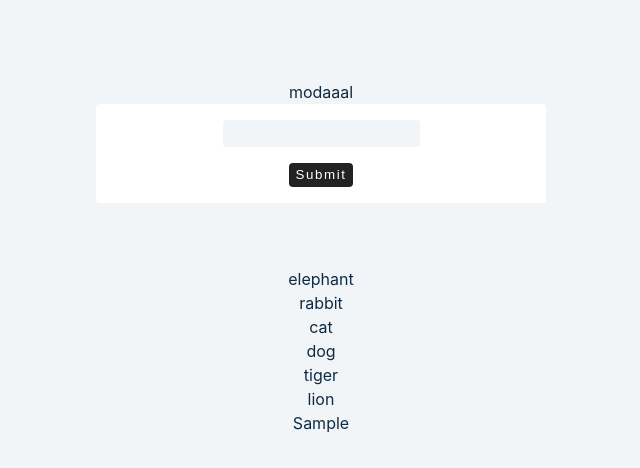
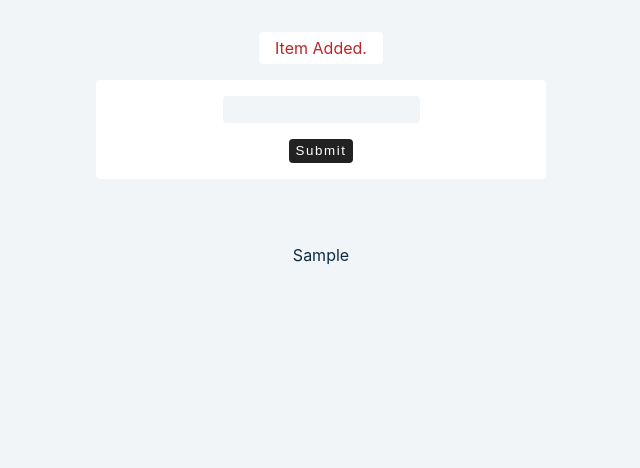
Before and after one commit to VertikaJain/music-classification-python, a React (Create React App) app: page / in a window 1280 px wide. Both pictures are taken after typing "Sample" into the empty fields and a click on the button "Submit". Shown: the top 468 px of the page, without its empty margins (319-959 px from the left). Built offline with nearby package versions, Linux system fonts and the light colour scheme.

Commit message:
Add item example using useReducer

```diff
--- a/src/6-useReducer/index.js
+++ b/src/6-useReducer/index.js
@@ -10,34 +10,49 @@ const data = [
     { id: 6, name: 'lion' },
 ];
 
+const reducer = (state, action) => { // always return state otherwise it will result into an error -> undefined state
+    if (action.type === "ADD_ITEM") {
+        return { ...state, animals: [...state.animals, action.payload], isModalOpen: true, modalContent: "Item added." }
+    }
+    if (action.type === "NO_VALUE") {
+        return { ...state, isModalOpen: true, modalContent: "Please add Item." }
+    }
+
+    throw new Error("Invalid Action.")
+}
+
+const defaultState = {
+    animals: [],
+    isModalOpen: false,
+    modalContent: ""
+}
+
 const Index = () => {
     const [name, setName] = useState("")
-    const [animals, setAnimals] = useState(data)
-    const [showModal, setShowModal] = useState(false)
+    const [state, dispatch] = useReducer(reducer, defaultState)
 
     let handleSubmit = (e) => {
         e.preventDefault()
-        console.log(name);
         if (name) {
-            setAnimals([...animals, { id: new Date().getTime().toString(), name }])
+            // const newData = { id: new Date().getTime().toString(), name }
+            dispatch({ type: "ADD_ITEM", payload: { id: new Date().getTime().toString(), name } }) // dispatch an action
             setName("")
-            setShowModal(true)
-
         } else {
-            setShowModal(true)
+            dispatch({ type: "NO_VALUE" })
         }
     }
 
+    // On initial/first render we have the initial state values from defaultState
     return (
         <>
-            {showModal && <Modal />}
+            {state.isModalOpen && <Modal modalContent={state.modalContent} />}
             <form className="form" onSubmit={handleSubmit}>
                 <div>
                     <input type="text" value={name} onChange={(e) => setName(e.target.value)} />
                 </div>
                 <button type="submit" >Submit</button>
             </form>
-            {animals.map(animal => {
+            {state.animals.map(animal => {
                 return <div key={animal.id}>
                     {animal.name}
                 </div>
--- a/src/6-useReducer/modal.js
+++ b/src/6-useReducer/modal.js
@@ -1,9 +1,9 @@
 import React from 'react'
 
-const Modal = () => {
+const Modal = ({modalContent}) => { // destructuring props.
     return (
-        <div>
-            modaaal
+        <div className="modal">
+            <p>{modalContent}</p>
         </div>
     )
 }
```
